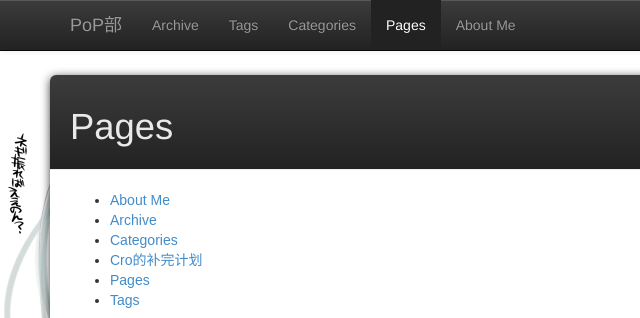
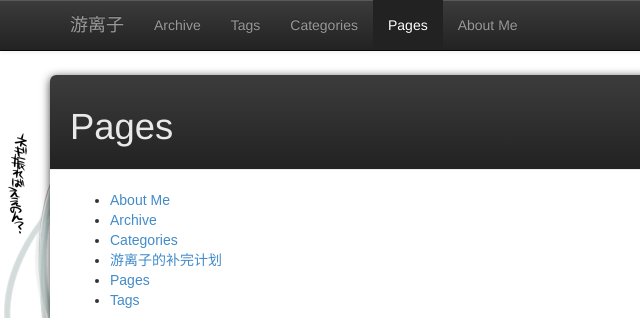
Before and after one commit to lasteth/lasteth.github.com, a plain HTML site: page pages/index.html in a window 1280 px wide. Shown: the top 318 px of the page, 0-640 px from the left. Drawn offline with Linux system fonts and the light colour scheme; a script that the page names is missing; a web font is replaced by a local one.

Commit message:
Update index.html

```diff
--- a/pages/index.html
+++ b/pages/index.html
@@ -41,7 +41,7 @@
               <span class="icon-bar"></span>
               <span class="icon-bar"></span>
             </button>
-            <a class="navbar-brand" href="/">PoP部</a>
+            <a class="navbar-brand" href="/">游离子</a>
         </div>
         <div class="navbar-collapse collapse" style="height: 1px;">
             <ul class="nav navbar-nav">
@@ -122,7 +122,7 @@
 
 
 
-  <li><a href="/">Cro的补完计划</a></li>
+  <li><a href="/">游离子的补完计划</a></li>
 
 
 
```
